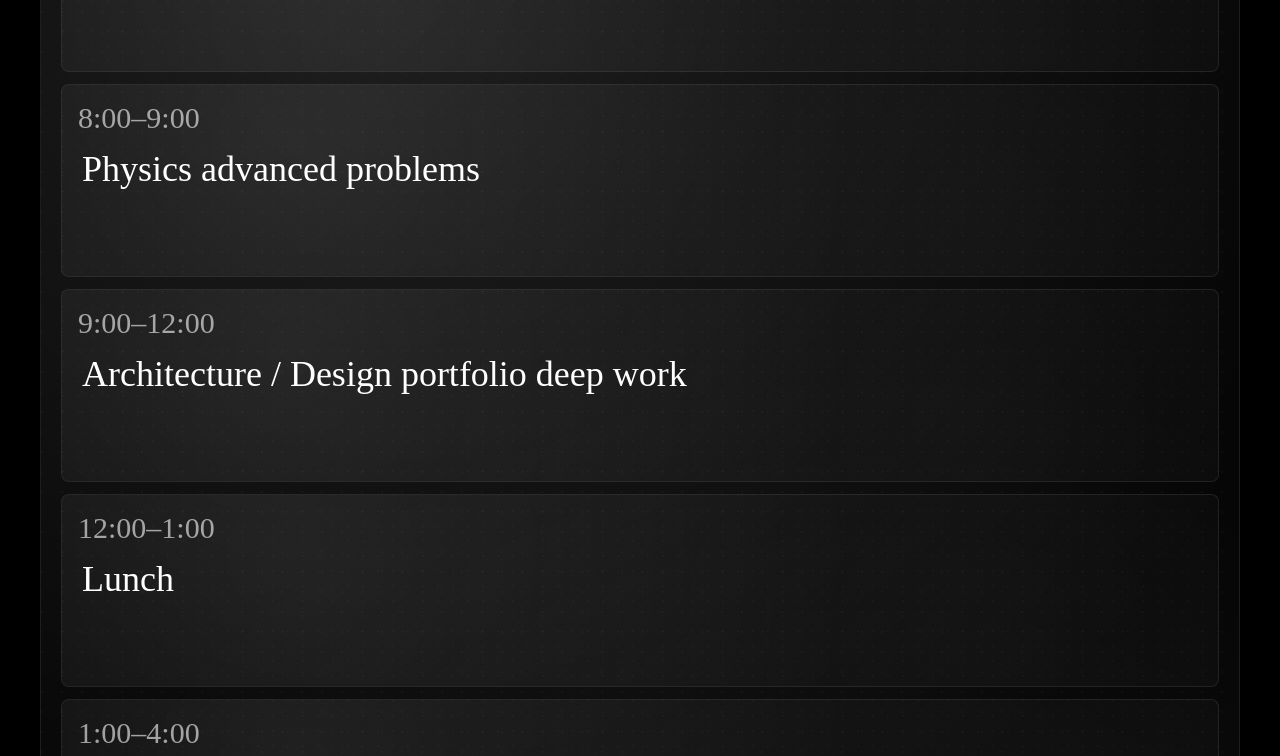
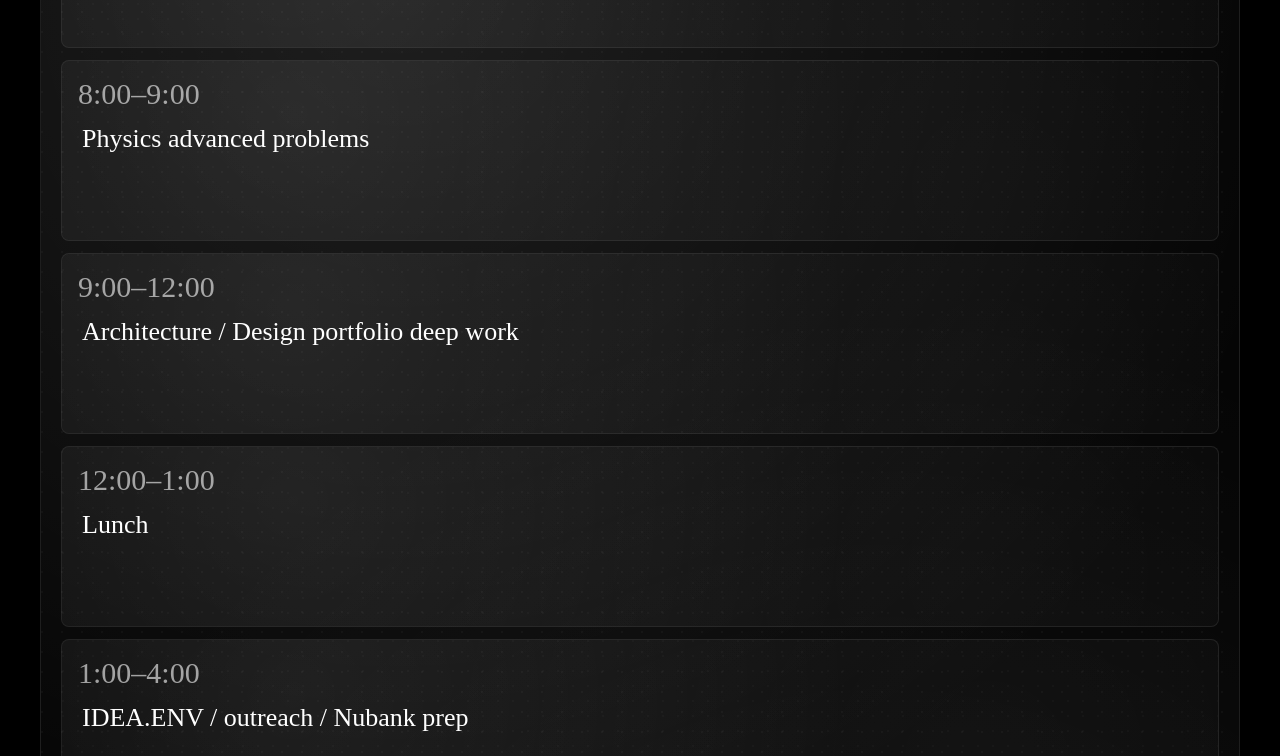
Before and after one commit to siomp/imaginary0, a website: page index.html in a window 1280 px wide. Shown: the part 702-1458 px from the top of the page. Drawn offline with Linux system fonts and the light colour scheme.

Commit message:
Update index.html

```diff
--- a/index.html
+++ b/index.html
@@ -1248,7 +1248,7 @@
         }
 
         .task-title {
-            font-size: 36px;
+            font-size: 26px;
             font-weight: 500;
             color: #ffffff;
         }
```
